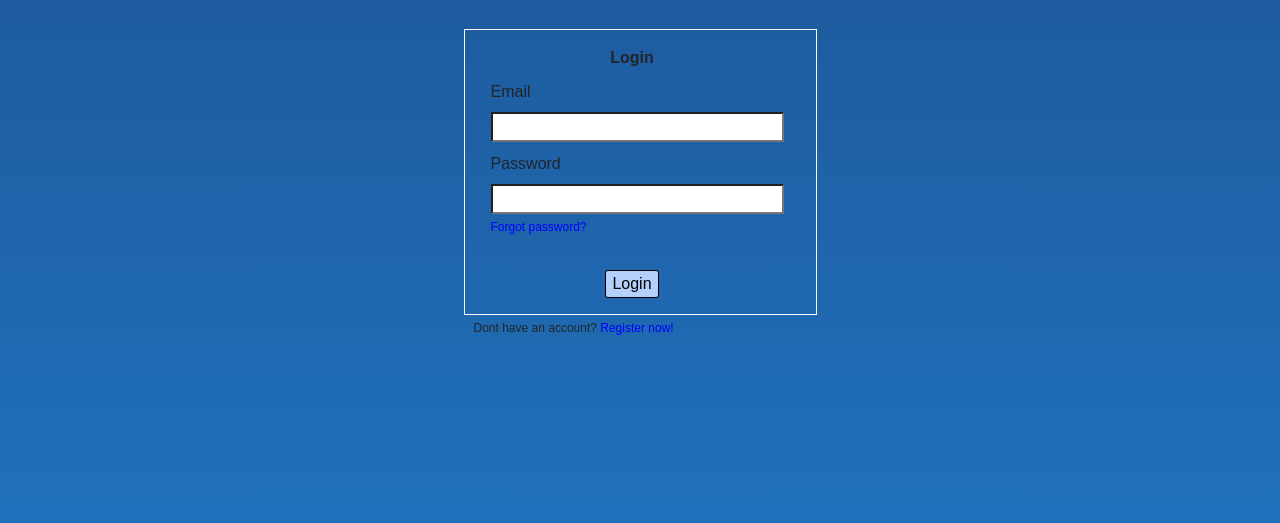
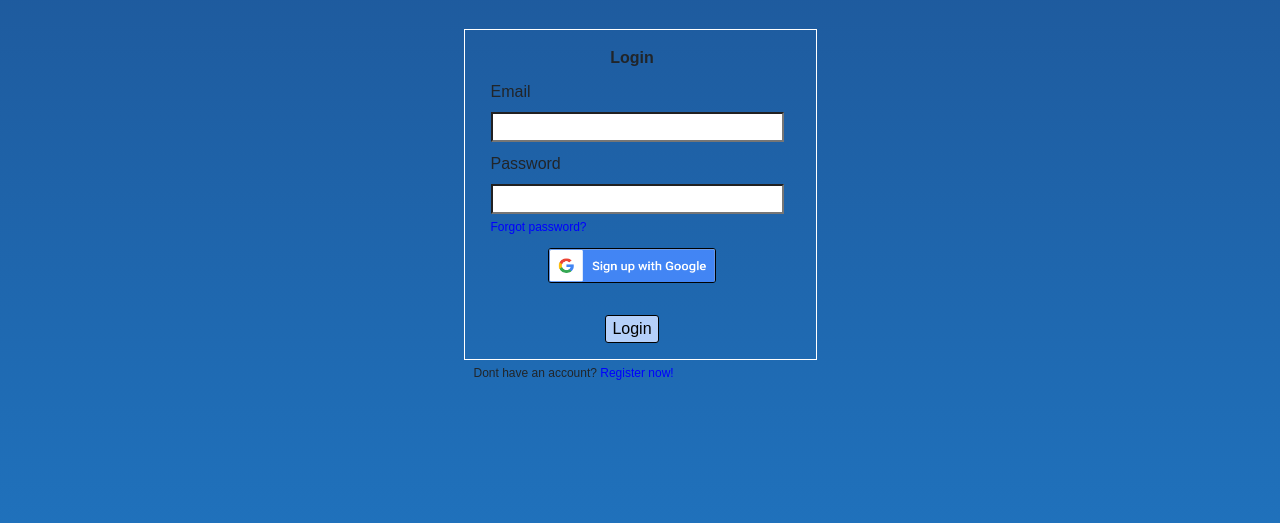
Before and after one commit to barakavraham/wargame, a Flask app: page /auth/login in a window 1280 px wide. Shown: the part 101-624 px from the top of the page. Run offline with Flask 2, Linux system fonts and the light colour scheme; some libraries are stand-ins or nearby versions.

Commit message:
google login button and import fix

```diff
--- a/app/static/css/login.css
+++ b/app/static/css/login.css
@@ -10,3 +10,23 @@
     font-size: 15px;
     font-weight: bold;
 }
+
+
+.google-login-button {
+    height: 35px;
+    width: 10.5rem;
+    border-radius: 3px;
+    border: 1px solid black;
+    align-items: center;
+}
+
+.google-button-div {
+    display: flex;
+    justify-content: space-around;
+    margin-top: 10px;
+}
+
+.google-login-button:hover {
+    height: 40px;
+    width: 11rem;
+}
--- a/app/templates/login.html
+++ b/app/templates/login.html
@@ -44,9 +44,10 @@
                         {{ form.password(class="input") }}
                     {% endif %}
                 </div>
-                <span class="al_reg"><a href="{{ url_for('auth.register') }}"> Forgot password?</a></span>
+                <div><span class="al_reg"><a href="{{ url_for('auth.register') }}"> Forgot password?</a></span></div>
+                <div class="google-button-div"><a href="http://localhost:5000/google/login"><img class="google-login-button" src="{{ url_for('static', filename='images/google.png') }}"></a></div>
                 <div class="submit">
-                        {{ form.submit(class="btn3") }}
+                {{ form.submit(class="btn3") }}
                 </div>
             </fieldset>
             <span class="al_reg">Dont have an account? <a href="{{ url_for('auth.register') }}"> Register now!</a></span>
```
Also changed, not shown: base.py (added, +35 -0 lines), app/static/images/google.png (added).
